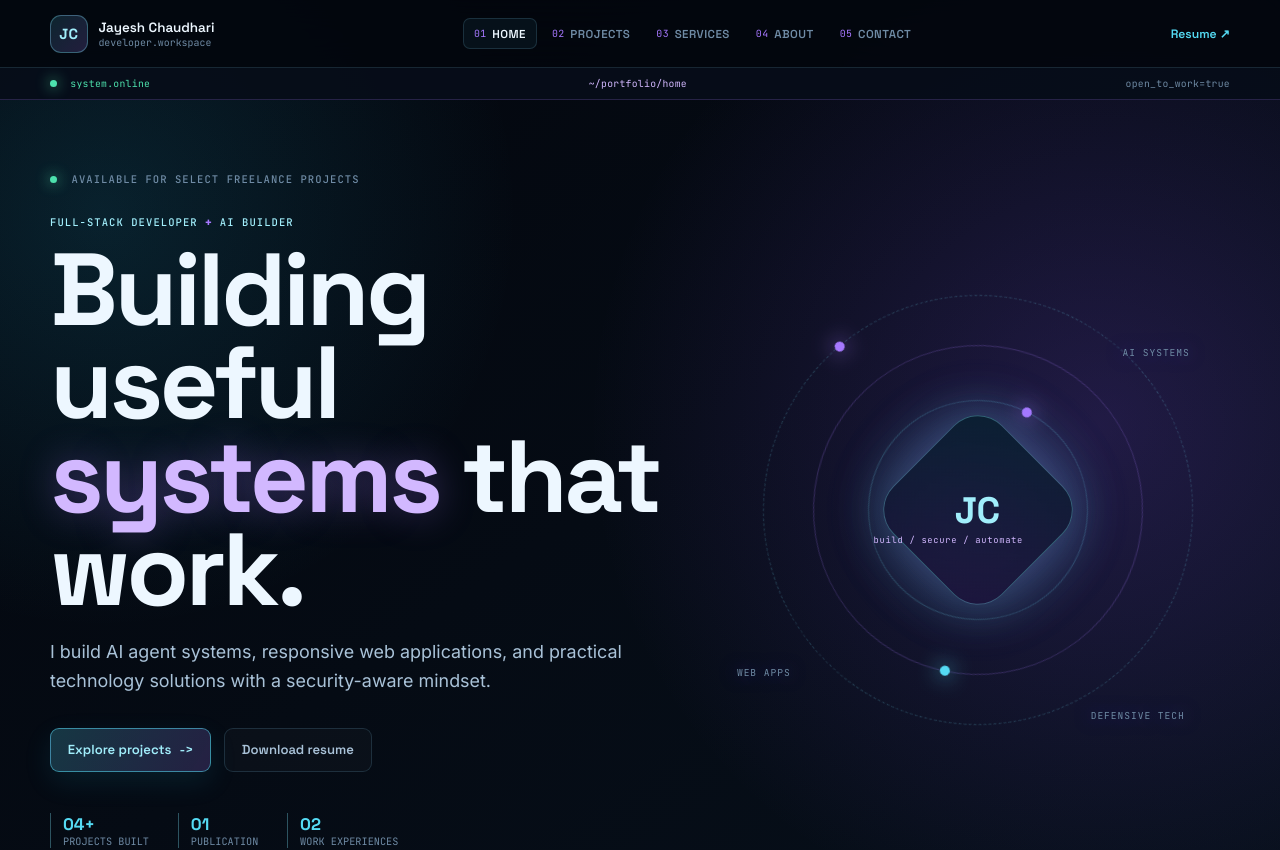
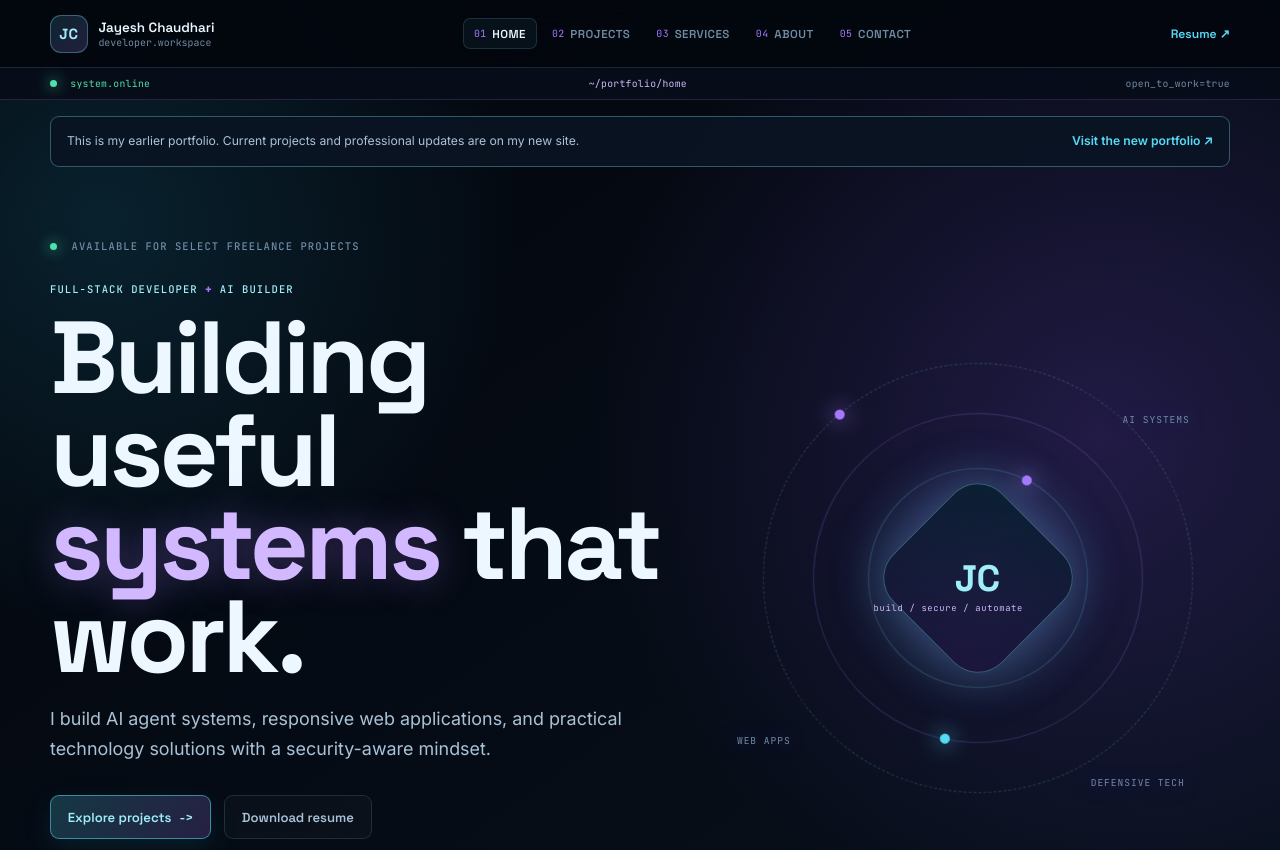
Before and after one commit to JayeshCC/JayeshCC, a React (Vite) app: page / in a window 1280 px wide. Shown: the top 850 px of the page. Built offline with nearby package versions, Linux system fonts and the light colour scheme.

Commit message:
Restore original portfolio with non-redirecting announcement

```diff
--- a/src/App.jsx
+++ b/src/App.jsx
@@ -141,6 +141,10 @@ function WorkspaceBar({ activeView }) {
 function ViewFrame({ activeView, children }) {
   return (
     <main className="workspace" key={activeView}>
+      <aside className="portfolio-announcement shell" aria-label="Portfolio update">
+        <span>This is my earlier portfolio. Current projects and professional updates are on my new site.</span>
+        <a href="https://jayeshchaudhari1210.github.io/portfolio/">Visit the new portfolio <Arrow external /></a>
+      </aside>
       {children}
     </main>
   );
--- a/src/styles.css
+++ b/src/styles.css
@@ -365,3 +365,9 @@ footer { border-top: 1px solid var(--line); background: rgba(3, 7, 14, .82); }
 @media (prefers-reduced-motion: reduce) {
   *, *::before, *::after { scroll-behavior: auto !important; animation-duration: 1ms !important; transition-duration: 1ms !important; }
 }
+
+/* Keep the historical site usable while making the current portfolio discoverable. */
+.portfolio-announcement { display:flex; align-items:center; justify-content:space-between; gap:1rem; margin-top:1rem; padding:.9rem 1rem; border:1px solid var(--line-bright); border-radius:9px; background:rgba(10,21,35,.9); color:var(--text-1); font-size:.76rem; line-height:1.7; }
+.portfolio-announcement a { color:var(--cyan); font-weight:600; white-space:nowrap; }
+.portfolio-announcement a:focus-visible { outline:2px solid var(--purple); outline-offset:4px; }
+@media(max-width:760px) { .portfolio-announcement { align-items:flex-start; flex-direction:column; gap:.35rem; } }
```
